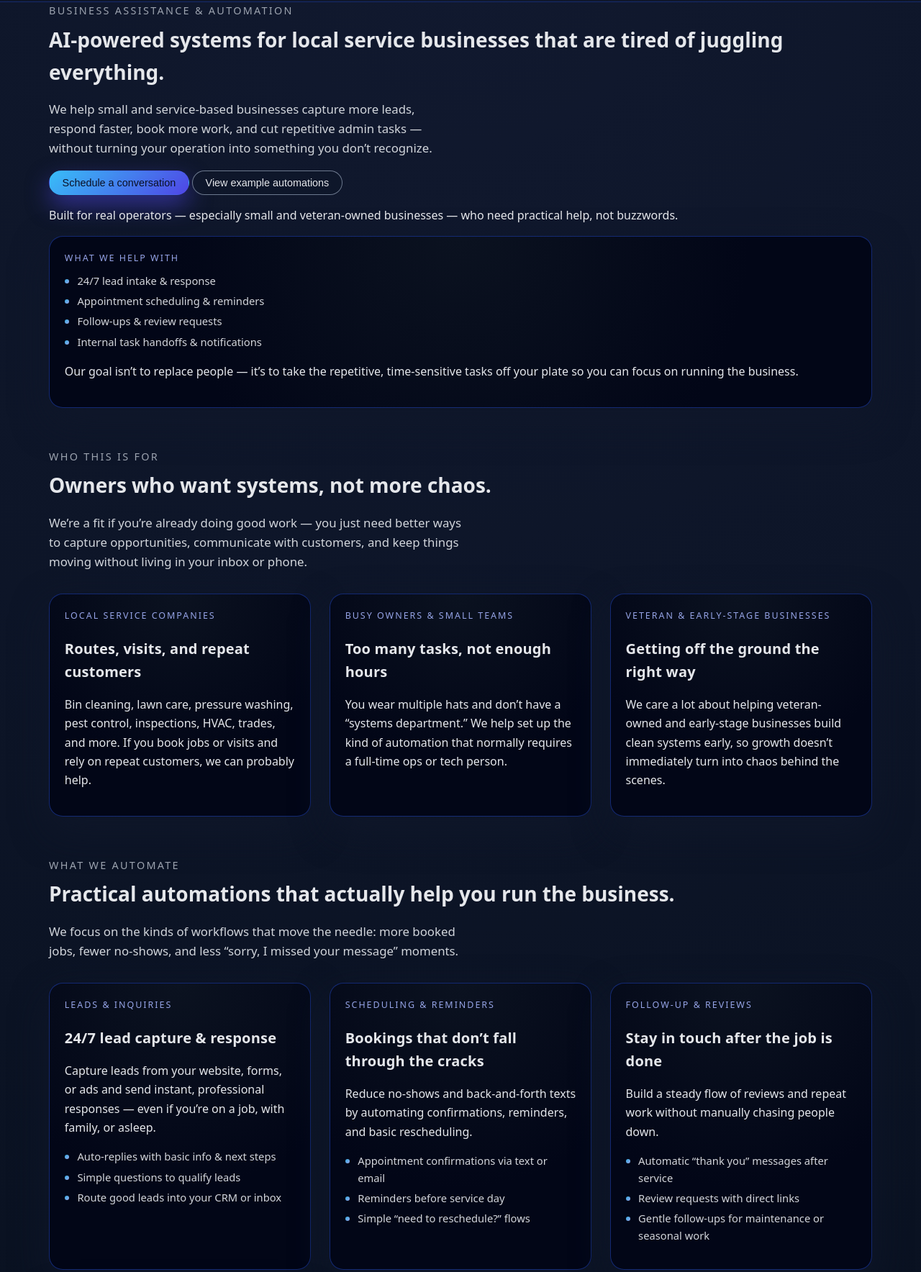
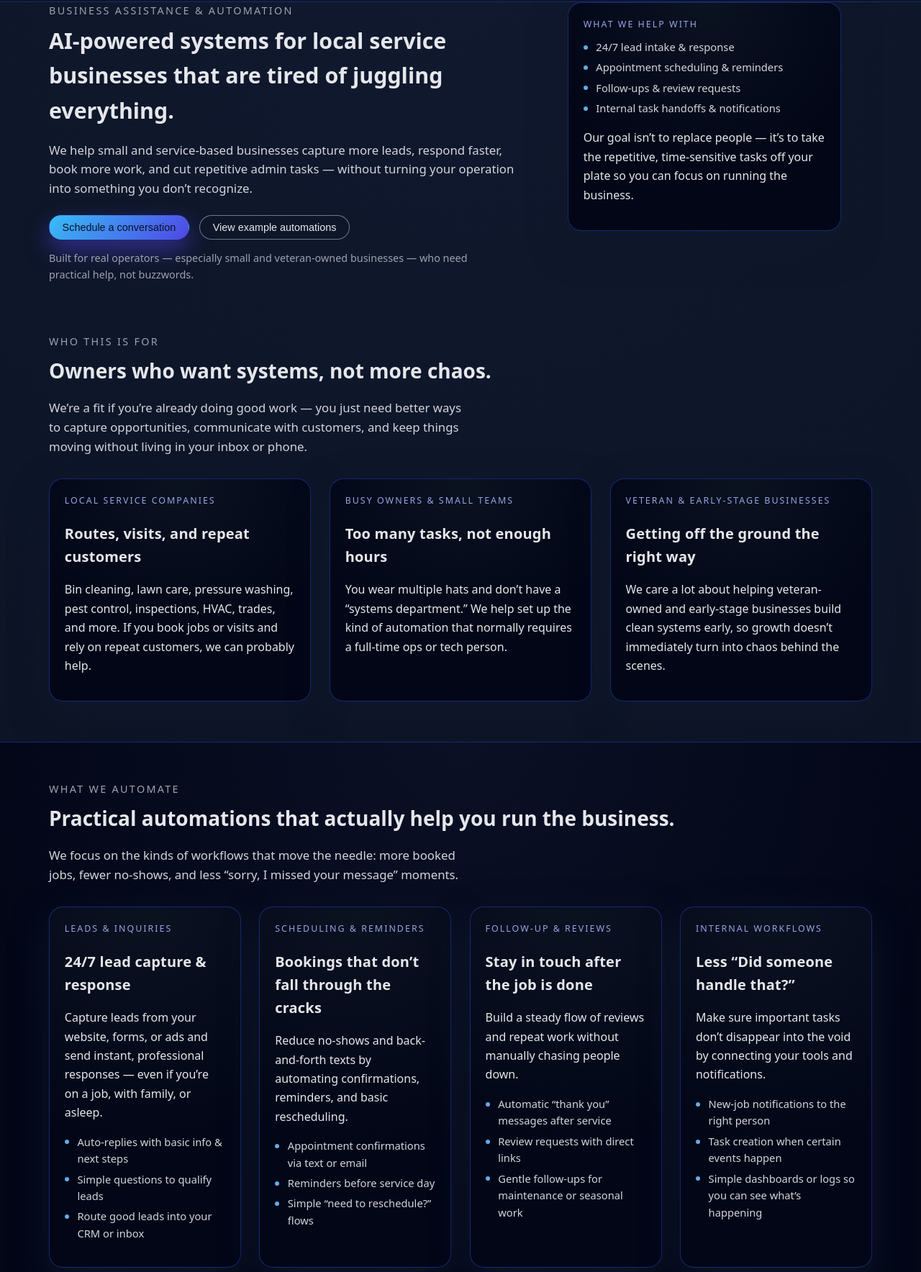
Before and after one commit to StonebranchDevs/stonebranchcapital, a plain HTML site: page automation.html in a window 1280 px wide. Shown: the part 72-1840 px from the top of the page at 72% size. Drawn offline with Linux system fonts and the light colour scheme.

Commit message:
Update style.css

```diff
--- a/style.css
+++ b/style.css
@@ -770,3 +770,99 @@ body {
   opacity: 1;
   transform: translateY(0);
 }
+
+/* === Automation page tweaks === */
+
+/* Slight hero adjustment just for automation page */
+body.automation-page .hero-automation .section-title {
+  font-size: 1.9rem;
+  max-width: 40rem;
+}
+
+body.automation-page .hero-automation .section-subtitle {
+  font-size: 1.05rem;
+  max-width: 42rem;
+}
+
+/* Two-column hero layout like the main hero, but tuned for text + card */
+.hero-automation-inner {
+  display: grid;
+  grid-template-columns: minmax(0, 1.6fr) minmax(0, 1fr);
+  gap: 2.75rem;
+  align-items: flex-start;
+}
+
+.hero-automation-cta-row {
+  display: flex;
+  flex-wrap: wrap;
+  gap: 0.9rem;
+  margin: 1.4rem 0 0.7rem;
+}
+
+.hero-automation-footnote {
+  font-size: 0.9rem;
+  color: #9ca3af;
+  max-width: 38rem;
+}
+
+/* Right-hand card in hero */
+.hero-automation-panel {
+  max-width: 380px;
+  width: 100%;
+}
+
+.hero-automation-card {
+  height: 100%;
+}
+
+/* Band styling for the "What we automate" section */
+.automation-band {
+  padding-top: 3.3rem;
+  padding-bottom: 3.5rem;
+  border-top: 1px solid rgba(30, 64, 175, 0.6);
+  border-bottom: 1px solid rgba(30, 64, 175, 0.6);
+  background: radial-gradient(circle at top, #0b1025 0, #020617 70%);
+}
+
+.automation-grid {
+  grid-template-columns: repeat(4, minmax(0, 1fr));
+}
+
+/* Step list styling */
+.step-list {
+  margin: 0;
+  padding-left: 1.2rem;
+  font-size: 0.98rem;
+  line-height: 1.7;
+}
+
+.step-list li {
+  margin-bottom: 0.7rem;
+}
+
+.automation-note {
+  margin-top: 1.1rem;
+  font-size: 0.95rem;
+  opacity: 0.95;
+}
+
+/* Responsive adjustments for automation grid & hero */
+@media (max-width: 1024px) {
+  .automation-grid {
+    grid-template-columns: repeat(2, minmax(0, 1fr));
+  }
+
+  .hero-automation-inner {
+    grid-template-columns: minmax(0, 1fr);
+  }
+
+  .hero-automation-panel {
+    max-width: none;
+  }
+}
+
+@media (max-width: 640px) {
+  .automation-grid {
+    grid-template-columns: minmax(0, 1fr);
+  }
+}
```
